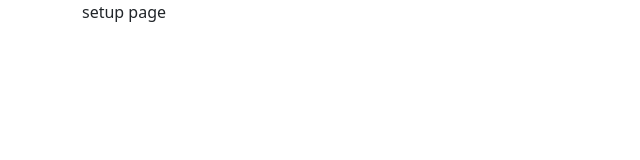
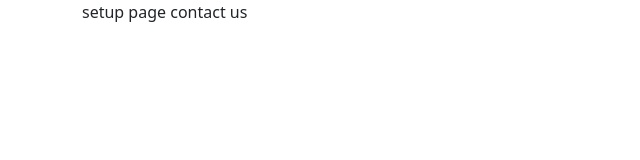
Before and after one commit to manishvyas393/gitbasic, a plain HTML site: page index.html in a window 1280 px wide. Shown: the full height of the page, 0-640 px from the left. Drawn offline with nearby package versions, Linux system fonts and the light colour scheme.

Commit message:
Update index.html

```diff
--- a/index.html
+++ b/index.html
@@ -18,6 +18,7 @@
 <body>
       <div class="container">
             setup page
+            <a>contact us</a>
       </div>
 </body>
 
```
